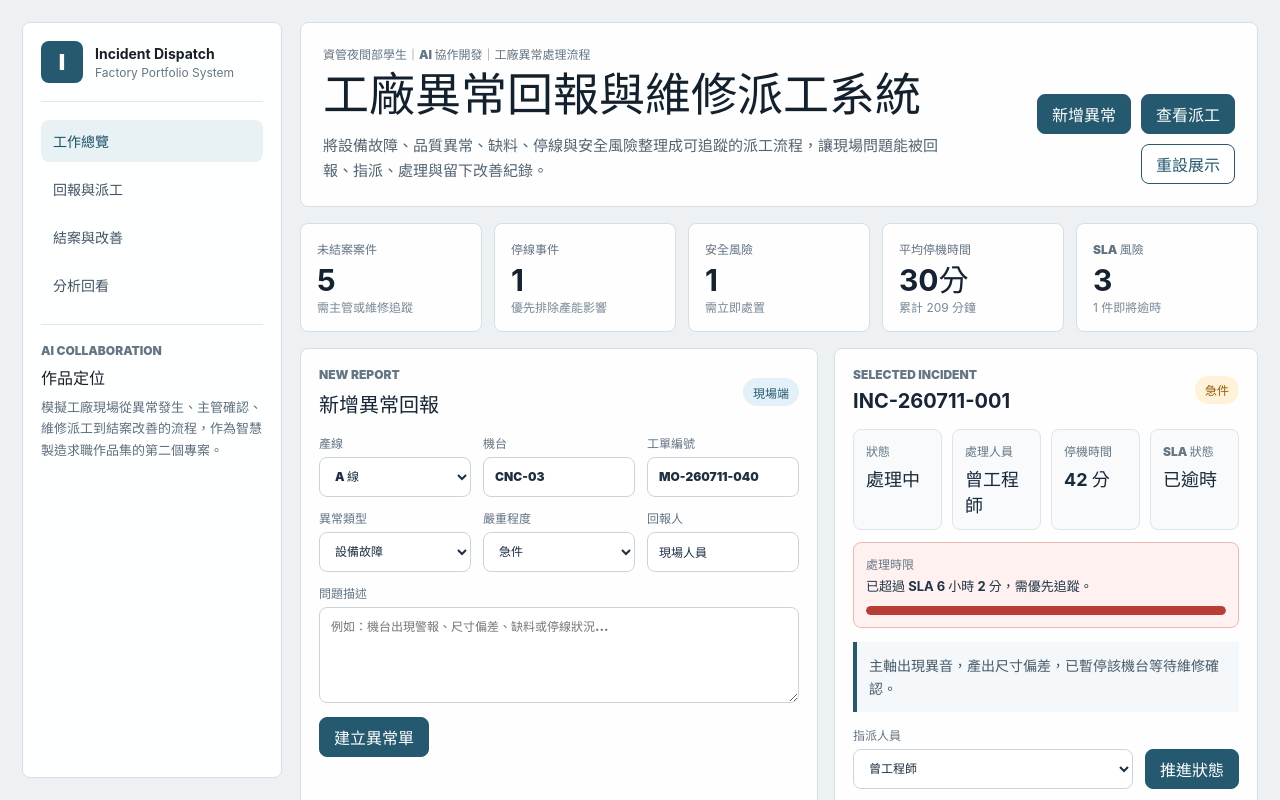
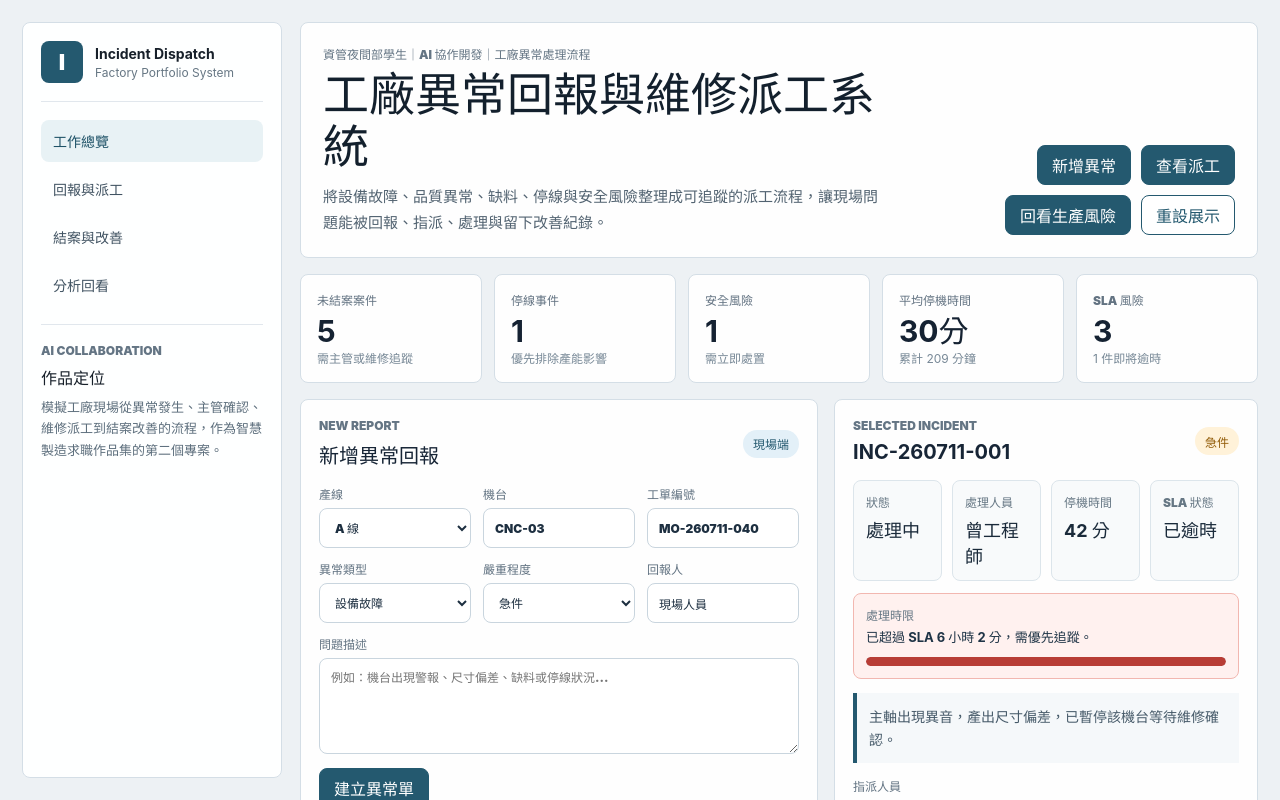
Before and after one commit to seanlu0503/factory-incident-dispatch-system, a React (Vite) app: page / in a window 1280 px wide. Shown: the top 800 px of the page. Built offline with nearby package versions, Linux system fonts and the light colour scheme.

Commit message:
Add return link to production risk case

```diff
--- a/src/App.jsx
+++ b/src/App.jsx
@@ -2,6 +2,8 @@ import { useEffect, useMemo, useState } from "react";
 
 const statusFlow = ["待確認", "已派工", "處理中", "待料", "已排除", "待驗收", "已結案"];
 const STORAGE_KEY = "factory-incident-dispatch-system:v5";
+const dashboardCaseUrl =
+  "https://seanlu0503.github.io/factory-portfolio-dashboard/?orderId=MO-260711-026#alerts";
 
 const severityMeta = {
   一般: { tone: "slate", score: 1, slaMinutes: 480 },
@@ -735,6 +737,7 @@ export function App() {
           <div className="hero-actions">
             <a href="#new-report">新增異常</a>
             <a href="#dispatch">查看派工</a>
+            <a href={dashboardCaseUrl} target="_blank" rel="noreferrer">回看生產風險</a>
             <button type="button" onClick={resetDemo}>重設展示</button>
           </div>
         </header>
```
